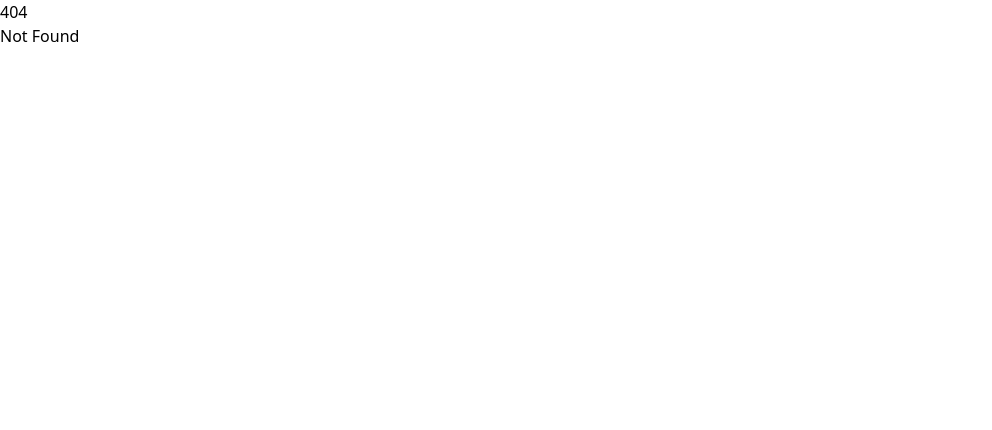
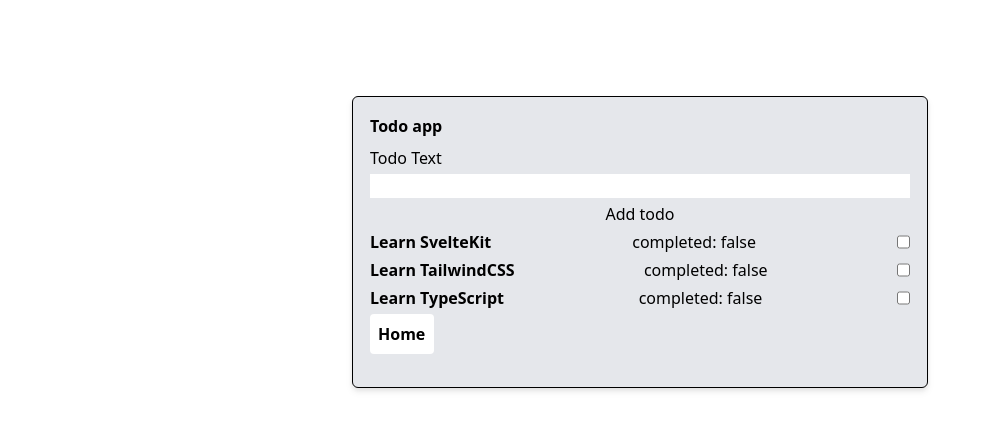
Before and after one commit to eeturonkko/svelte5-shenanigans, a SvelteKit app: page /todo in a window 1280 px wide. Before the commit this address had no page. Shown: the top 430 px of the page, without its empty margins (0-992 px from the left). Built offline with nearby package versions, Linux system fonts and the light colour scheme.

Commit message:
add Todo app page and update README with widget list

```diff
--- a/src/routes/+page.svelte
+++ b/src/routes/+page.svelte
@@ -27,5 +27,6 @@
 		<a class="rounded-md bg-red-500 text-center font-semibold text-white" href="/bmi-calculator"
 			>BMI Calculator</a
 		>
+		<a class="rounded-md bg-indigo-500 text-center font-semibold text-white" href="/todo">Todo</a>
 	</div>
 </main>
--- /dev/null
+++ b/src/routes/todo/+page.svelte
@@ -0,0 +1,73 @@
+<script lang="ts">
+	type TodoItem = {
+		id: number;
+		title: string;
+		completed: boolean;
+	};
+	class TodoList {
+		#todos = $state<TodoItem[]>([
+			{
+				id: 1,
+				title: 'Learn SvelteKit',
+				completed: false
+			},
+			{
+				id: 2,
+				title: 'Learn TailwindCSS',
+				completed: false
+			},
+			{
+				id: 3,
+				title: 'Learn TypeScript',
+				completed: false
+			}
+		]);
+
+		get todos() {
+			return this.#todos;
+		}
+
+		set Todo(title: string) {
+			this.#todos = [
+				...this.#todos,
+				{
+					id: this.#todos.length + 1,
+					title,
+					completed: false
+				}
+			];
+		}
+	}
+
+	let todoText = $state<string>('');
+
+	const addTodo = () => {
+		todoList.Todo = todoText;
+		todoText = '';
+	};
+
+	const todoList = new TodoList();
+</script>
+
+<main class="h-screen">
+	<section
+		class="container mx-auto mt-24 max-w-xl rounded-md border border-black bg-gray-200 p-4 drop-shadow-md"
+	>
+		<div class="max-w- flex flex-col border">
+			<h2 class="mb-2 font-semibold">Todo app</h2>
+			<div class="mb-4 flex flex-col gap-1">
+				<label for="">Todo Text</label>
+				<input bind:value={todoText} type="text" />
+				<button onclick={addTodo}>Add todo</button>
+				{#each todoList.todos as todo (todo.id)}
+					<div class="flex justify-between">
+						<p class="font-semibold">{todo.title}</p>
+						<p>completed: {todo.completed}</p>
+						<input type="checkbox" checked={todo.completed} />
+					</div>
+				{/each}
+				<a class="max-w-16 rounded bg-white p-2 font-semibold text-black" href="/">Home</a>
+			</div>
+		</div>
+	</section>
+</main>
```
Also changed, not shown: 1 other file (tests, documents, lock files or other folders).
